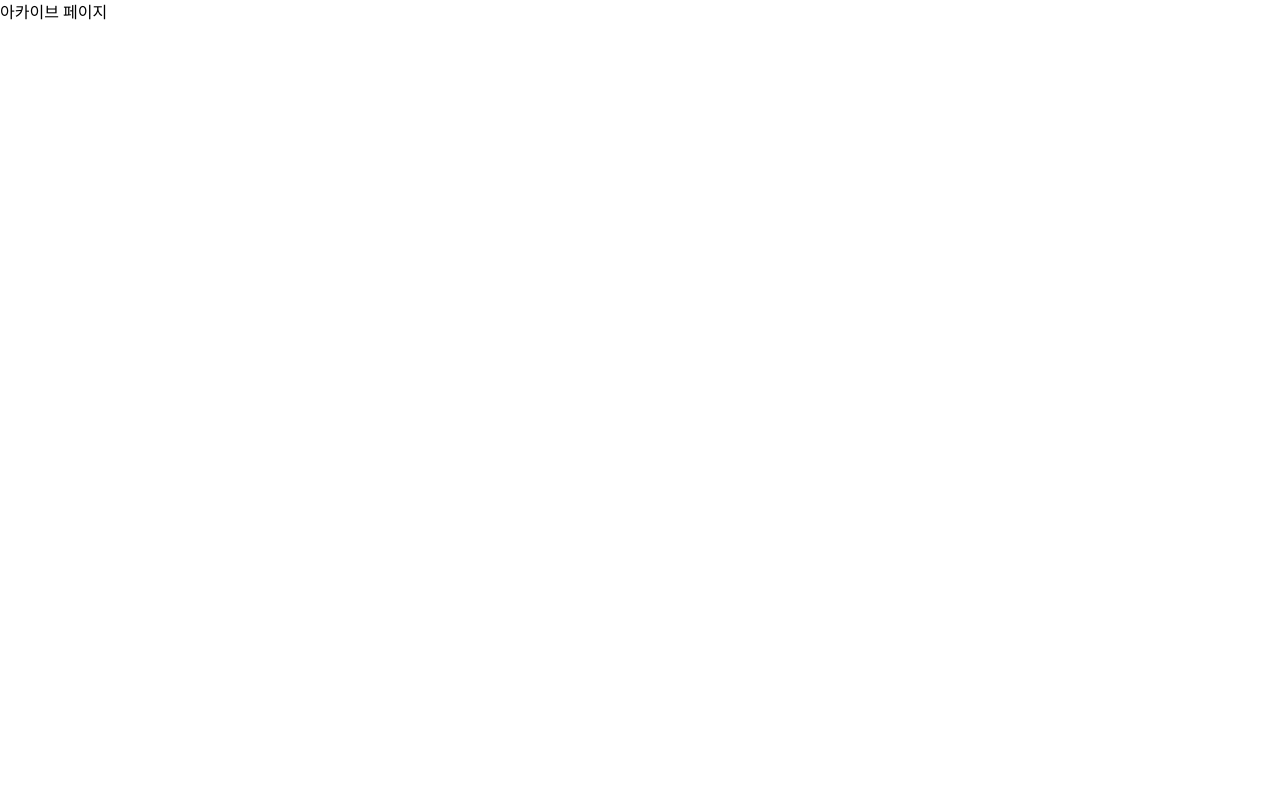
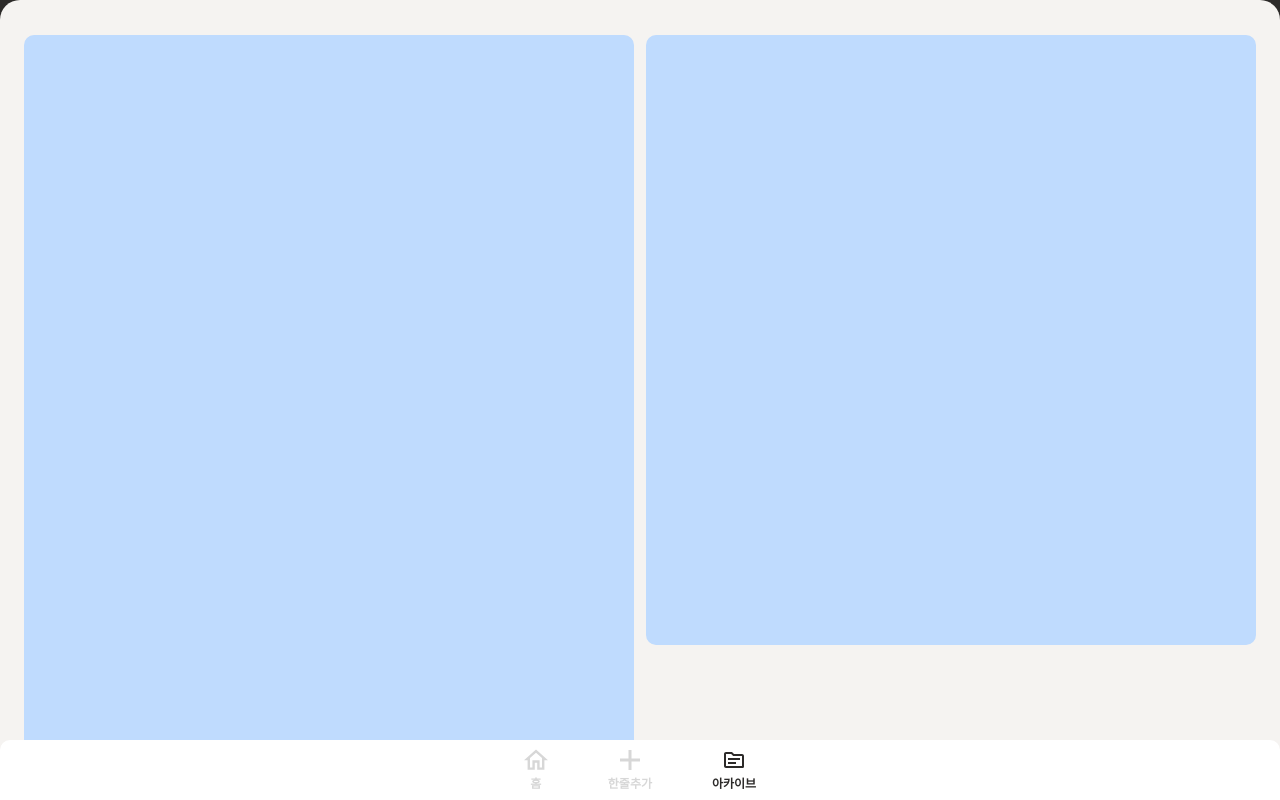
Before and after one commit to potenday-project/303TEN011-frontend, a Next.js app: page /archive in a window 1280 px wide. Shown: the top 800 px of the page. Built offline with nearby package versions, Linux system fonts and the light colour scheme.

Commit message:
Feat: 아카이브 페이지 및 모달 구현

```diff
--- /dev/null
+++ b/src/components/archive/SearchArchiveModal.tsx
@@ -0,0 +1,37 @@
+import { Dialog } from "@headlessui/react";
+import PageTitle from "../common/PageTitle";
+import SearchInput from "../common/SearchInput";
+
+import { IconCancel } from "@/static/icons";
+import { useModalActions, useSearchArchiveModalState } from "@/store/useModalStore";
+
+const SearchArchiveModal = () => {
+  const { changeModalState } = useModalActions();
+  const isOpen = useSearchArchiveModalState();
+  const handleClose = () => {
+    changeModalState("searchArchive");
+  };
+
+  const handleSetQuery = () => {
+    console.log("handle");
+  };
+
+  return (
+    <Dialog open={isOpen} onClose={handleClose}>
+      <Dialog.Panel className="fixed inset-0 z-30 bg-main-100">
+        <Dialog.Title className="flex h-[125px] flex-col items-center justify-center gap-[20px] px-6">
+          <div className="flex w-full items-center justify-between">
+            <PageTitle title="아카이브 검색하기" />
+            <IconCancel onClick={handleClose} />
+          </div>
+
+          <SearchInput onSubmit={handleSetQuery} placeholder="책 이름, 작가로 검색하기" />
+        </Dialog.Title>
+
+        <Dialog.Description as="div" className={`h-searchContainer px-6`}></Dialog.Description>
+      </Dialog.Panel>
+    </Dialog>
+  );
+};
+
+export default SearchArchiveModal;
--- a/src/pages/archive/index.tsx
+++ b/src/pages/archive/index.tsx
@@ -1,7 +1,49 @@
+import SearchArchiveModal from "@/components/archive/SearchArchiveModal";
+import Container from "@/components/common/Container";
+import InnerContainer from "@/components/common/InnerContainer";
+import Nav from "@/components/common/Nav";
+import PageTitle from "@/components/common/PageTitle";
+import { IconSearch } from "@/static/icons";
+import { useModalActions } from "@/store/useModalStore";
+
 const Archive = () => {
+  const { changeModalState } = useModalActions();
+  const handleClickModalButton = () => {
+    changeModalState("searchArchive");
+  };
+
   return (
     <>
-      <h1>아카이브 페이지</h1>
+      <SearchArchiveModal />
+
+      <Container bgColor="bg-main-900" className="flex items-end">
+        <header className="fixed top-0 flex h-[90px] w-full items-center justify-between bg-main-900 px-6">
+          <PageTitle
+            title="김영진님의 매일의 기록"
+            fontColor="text-white"
+            lineColor="bg-[#616161]"
+          />
+
+          <button onClick={handleClickModalButton}>
+            <IconSearch className="text-white" />
+          </button>
+        </header>
+
+        <InnerContainer className="h-archiveInner px-6 pt-[35px] pb-[60px]">
+          <div className="h-archiveContainer grid grid-cols-2 content-start gap-3 overflow-y-auto">
+            {[1, 2, 3, 4, 5, 6, 7].map((item) => (
+              <div
+                key={item}
+                className={`${
+                  item === 1 ? "aspect-[9/16]" : "aspect-square"
+                } h-fit w-full rounded-[10px] bg-blue-200`}
+              ></div>
+            ))}
+          </div>
+        </InnerContainer>
+      </Container>
+
+      <Nav />
     </>
   );
 };
```
